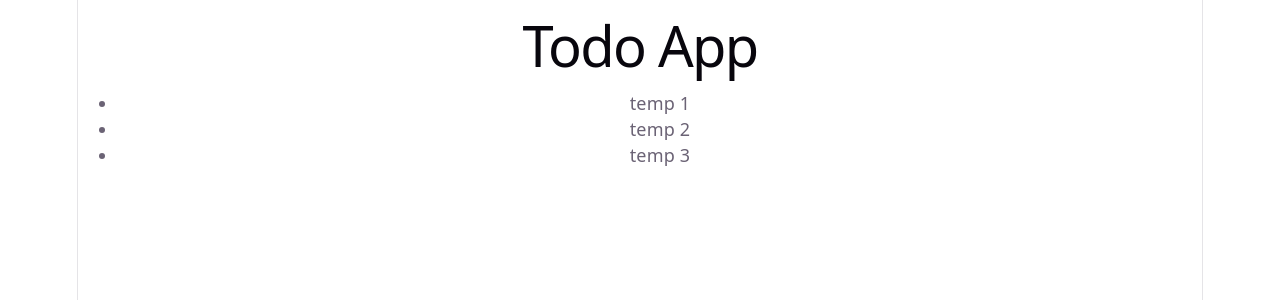
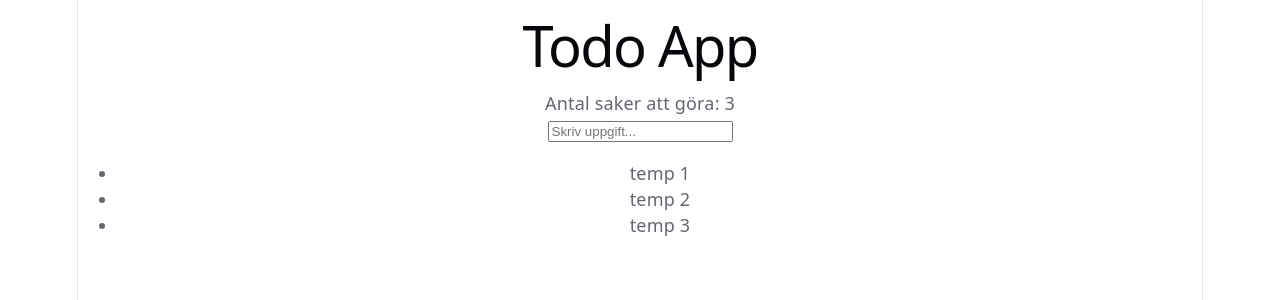
Before and after one commit to baloo1994/todo-app-exam, a React (Vite) app in the folder todo-app-exam/: page / in a window 1280 px wide. Shown: the top 300 px of the page. Built offline with nearby package versions, Linux system fonts and the light colour scheme.

Commit message:
antal uppgifter och draft-state

```diff
--- a/todo-app-exam/src/App.jsx
+++ b/todo-app-exam/src/App.jsx
@@ -8,9 +8,22 @@ function App() {
     { id: 3, text: "temp 3" },
   ]);
 
+  const [draft, setDraft] = useState("");
+
+  function handleChange(e) {
+  setDraft(e.target.value);
+}
+
   return (
     <main>
       <h1>Todo App</h1>
+      <p>Antal saker att göra: {todos.length}</p>
+      <input
+  type="text"
+  value={draft}
+  onChange={handleChange}
+  placeholder="Skriv uppgift..."
+/>
       <ul>
         {todos.map(todo => (
           <li key={todo.id}>{todo.text}</li>
```
